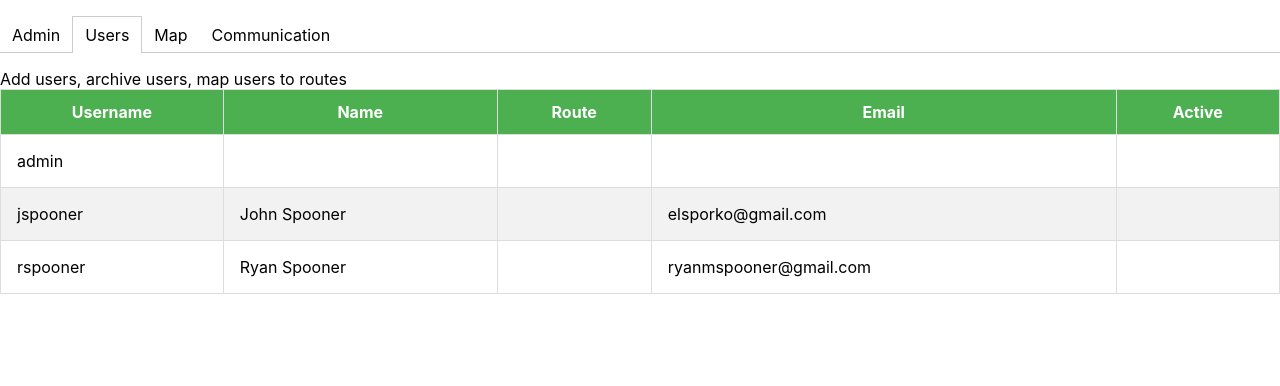
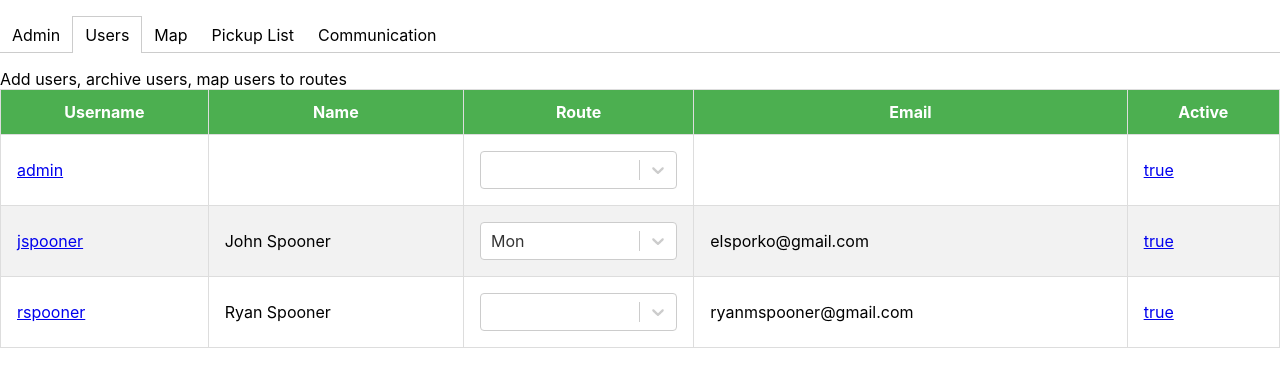
Before and after one commit to elsporko/Grinch-Frontend, a React (Create React App) app in the folder grinch-frontend/: page / in a window 1280 px wide. Both pictures are taken after a click on the item "Users". Shown: the top 386 px of the page. Built offline with nearby package versions, Linux system fonts and the light colour scheme.

Commit message:
Mocked up user section
Built out the user section with mocked data and fake URLs.

```diff
--- a/grinch-frontend/package.json
+++ b/grinch-frontend/package.json
@@ -12,6 +12,7 @@
     "react": "^18.2.0",
     "react-dom": "^18.2.0",
     "react-scripts": "5.0.1",
+    "react-select": "^5.7.3",
     "react-table": "^7.8.0",
     "reactstrap": "^9.2.0",
     "web-vitals": "^2.1.4"
--- a/grinch-frontend/src/App.js
+++ b/grinch-frontend/src/App.js
@@ -17,6 +17,9 @@ function App() {
         <div label="Map">
           Visual representation of the map. Change owner of picklist entry
         </div>
+        <div label="Pickup List">
+          Text based list of pick up addresses
+        </div>
         <div label="Communication">
           Chat among users
         </div>
--- a/grinch-frontend/src/components/Users.js
+++ b/grinch-frontend/src/components/Users.js
@@ -1,20 +1,35 @@
 import React, { useMemo } from 'react';
 import { useTable } from 'react-table';
+import Select from "react-select";
 import MOCK_DATA from './constants/Mock_users.json';
 import './css/table.css';
+
+const options = [
+  {value: "", label: ""},
+  {value: "mon", label: "Monday"},
+  {value: "tue", label: "Tuesday"},
+  {value: "wed", label: "Wednesday"},
+  {value: "thu", label: "Thursday"},
+  {value: "fri", label: "Friday"},
+]
 
   const columns = [
     {
       Header: 'Username',
       accessor: 'username',
+      Cell: e =><a href={String(e.value)}> {String(e.value)} </a>
     },
     {
       Header: 'Name',
       accessor: 'name',
+
     },
     {
       Header: 'Route',
       accessor: 'route',
+      Cell: ({row})=> {
+              return <Select options={options} defaultValue={{ label: row.original.route, value: row.original.route}}/>
+              },
     },
     {
       Header: 'Email',
@@ -23,6 +38,7 @@ const columns = [
     {
       Header: 'Active',
       accessor: 'is_active',
+      Cell: e =><a href={String(e.value)}> {String(e.value)} </a>
     },
   ];
 
@@ -61,4 +77,5 @@ function Users() {
     </table>
   );
 }
+
 export default Users;
--- a/grinch-frontend/src/components/constants/Mock_users.json
+++ b/grinch-frontend/src/components/constants/Mock_users.json
@@ -1 +1,5 @@
-[{"username":"admin","name":"","route":null,"email":"","is_active":true},{"username":"jspooner","name":"John Spooner","route":null,"email":"elsporko@gmail.com","is_active":true},{"username":"rspooner","name":"Ryan Spooner","route":null,"email":"ryanmspooner@gmail.com","is_active":true}]
+[
+   {"username":"admin","name":"","route":null,"email":"","is_active":true},
+   {"username":"jspooner","name":"John Spooner","route":"Mon","email":"elsporko@gmail.com","is_active":true},
+   {"username":"rspooner","name":"Ryan Spooner","route":null,"email":"ryanmspooner@gmail.com","is_active":true}
+]
```
Also changed, not shown: 1 other file (tests, documents, lock files or other folders). Lines whose indentation alone changed are shown as unchanged.
